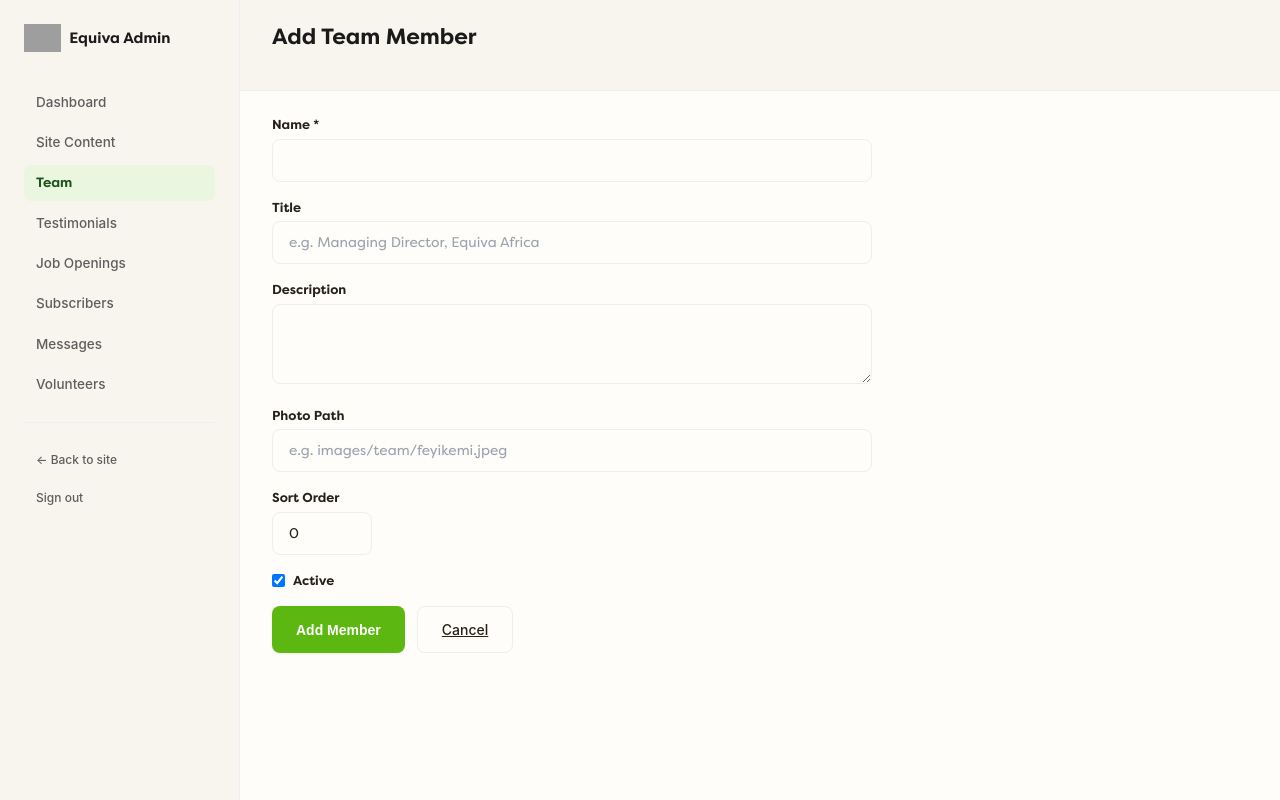
After one commit to iyke497/Equiva, a Flask app: page /admin/team/create in a window 1280 px wide. The commit adds this page. Run offline with Flask 3, Linux system fonts and the light colour scheme; the visitor is signed in with stand-in values (Sample User, id 1); some web fonts are replaced; grey boxes are pictures that could not be loaded.

Commit message:
feat: Phase 1A CMS - SiteContent, TeamMember, Testimonial models + admin CRUD + template integration

```diff
--- a/app/routes/admin.py
+++ b/app/routes/admin.py
@@ -3,7 +3,7 @@ from functools import wraps
 from datetime import datetime
 import csv, io
 from ..extensions import db
-from ..models import Subscriber, ContactMessage, Volunteer, JobOpening
+from ..models import Subscriber, ContactMessage, Volunteer, JobOpening, SiteContent, TeamMember, Testimonial
 import os
 
 admin_bp = Blueprint('admin', __name__, url_prefix='/admin')
@@ -43,6 +43,9 @@ def dashboard():
         'messages': ContactMessage.query.count(),
         'volunteers': Volunteer.query.count(),
         'openings': JobOpening.query.filter_by(is_active=True).count(),
+        'team': TeamMember.query.filter_by(is_active=True).count(),
+        'testimonials': Testimonial.query.filter_by(is_active=True).count(),
+        'content_items': SiteContent.query.count(),
     }
     recent_messages = ContactMessage.query.order_by(ContactMessage.created_at.desc()).limit(5).all()
     recent_volunteers = Volunteer.query.order_by(Volunteer.created_at.desc()).limit(5).all()
@@ -198,3 +201,125 @@ def opening_delete(id):
         db.session.delete(opening)
         db.session.commit()
     return redirect(url_for('admin.openings'))
+
+# ---- Site Content ----
+
+@admin_bp.route('/site-content', methods=['GET', 'POST'])
+@login_required
+def site_content():
+    if request.method == 'POST':
+        for key, value in request.form.items():
+            if key.startswith('ck_'):
+                actual_key = key[3:]
+                item = SiteContent.query.filter_by(content_key=actual_key).first()
+                if item:
+                    item.value = value
+                else:
+                    db.session.add(SiteContent(content_key=actual_key, value=value))
+        db.session.commit()
+        return redirect(url_for('admin.site_content'))
+
+    items = SiteContent.query.order_by(SiteContent.content_key).all()
+    return render_template('admin/site_content.html', items=items)
+
+# ---- Team Members ----
+
+@admin_bp.route('/team')
+@login_required
+def team():
+    items = TeamMember.query.order_by(TeamMember.sort_order).all()
+    return render_template('admin/team.html', items=items)
+
+@admin_bp.route('/team/create', methods=['GET', 'POST'])
+@login_required
+def team_create():
+    if request.method == 'POST':
+        member = TeamMember(
+            name=request.form['name'],
+            title=request.form.get('title', ''),
+            description=request.form.get('description', ''),
+            photo_path=request.form.get('photo_path', ''),
+            sort_order=int(request.form.get('sort_order', 0)),
+            is_active=request.form.get('is_active') == 'on'
+        )
+        db.session.add(member)
+        db.session.commit()
+        return redirect(url_for('admin.team'))
+    return render_template('admin/team_form.html', member=None)
+
+@admin_bp.route('/team/<int:id>/edit', methods=['GET', 'POST'])
+@login_required
+def team_edit(id):
+    member = db.session.get(TeamMember, id)
+    if not member:
+        return redirect(url_for('admin.team'))
+    if request.method == 'POST':
+        member.name = request.form['name']
+        member.title = request.form.get('title', '')
+        member.description = request.form.get('description', '')
+        member.photo_path = request.form.get('photo_path', '')
+        member.sort_order = int(request.form.get('sort_order', 0))
+        member.is_active = request.form.get('is_active') == 'on'
+        db.session.commit()
+        return redirect(url_for('admin.team'))
+    return render_template('admin/team_form.html', member=member)
+
+@admin_bp.route('/team/<int:id>/delete', methods=['POST'])
+@login_required
+def team_delete(id):
+    member = db.session.get(TeamMember, id)
+    if member:
+        db.session.delete(member)
+        db.session.commit()
+    return redirect(url_for('admin.team'))
+
+# ---- Testimonials ----
+
+@admin_bp.route('/testimonials')
+@login_required
+def testimonials():
+    items = Testimonial.query.order_by(Testimonial.sort_order).all()
+    return render_template('admin/testimonials.html', items=items)
+
+@admin_bp.route('/testimonials/create', methods=['GET', 'POST'])
+@login_required
+def testimonial_create():
+    if request.method == 'POST':
+        t = Testimonial(
+            quote_text=request.form['quote_text'],
+            author_name=request.form.get('author_name', ''),
+            author_title=request.form.get('author_title', ''),
+            page_context=request.form.get('page_context', ''),
+            sort_order=int(request.form.get('sort_order', 0)),
+            is_active=request.form.get('is_active') == 'on'
+        )
+        db.session.add(t)
+        db.session.commit()
+        return redirect(url_for('admin.testimonials'))
+    return render_template('admin/testimonial_form.html', testimonial=None)
+
+@admin_bp.route('/testimonials/<int:id>/edit', methods=['GET', 'POST'])
+@login_required
+def testimonial_edit(id):
+    t = db.session.get(Testimonial, id)
+    if not t:
+        return redirect(url_for('admin.testimonials'))
+    if request.method == 'POST':
+        t.quote_text = request.form['quote_text']
+        t.author_name = request.form.get('author_name', '')
+        t.author_title = request.form.get('author_title', '')
+        t.page_context = request.form.get('page_context', '')
+        t.sort_order = int(request.form.get('sort_order', 0))
+        t.is_active = request.form.get('is_active') == 'on'
+        db.session.commit()
+        return redirect(url_for('admin.testimonials'))
+    return render_template('admin/testimonial_form.html', testimonial=t)
+
+@admin_bp.route('/testimonials/<int:id>/delete', methods=['POST'])
+@login_required
+def testimonial_delete(id):
+    t = db.session.get(Testimonial, id)
+    if t:
+        db.session.delete(t)
+        db.session.commit()
+    return redirect(url_for('admin.testimonials'))
--- a/templates/admin/base.html
+++ b/templates/admin/base.html
@@ -17,10 +17,13 @@
             </a>
             <nav class="admin-nav">
                 <a href="{{ url_for('admin.dashboard') }}" class="admin-nav-link {{ 'active' if request.endpoint == 'admin.dashboard' }}">Dashboard</a>
+                <a href="{{ url_for('admin.site_content') }}" class="admin-nav-link {{ 'active' if request.endpoint in ['admin.site_content'] }}">Site Content</a>
+                <a href="{{ url_for('admin.team') }}" class="admin-nav-link {{ 'active' if request.endpoint in ['admin.team', 'admin.team_create', 'admin.team_edit'] }}">Team</a>
+                <a href="{{ url_for('admin.testimonials') }}" class="admin-nav-link {{ 'active' if request.endpoint in ['admin.testimonials', 'admin.testimonial_create', 'admin.testimonial_edit'] }}">Testimonials</a>
+                <a href="{{ url_for('admin.openings') }}" class="admin-nav-link {{ 'active' if request.endpoint == 'admin.openings' }}">Job Openings</a>
                 <a href="{{ url_for('admin.subscribers') }}" class="admin-nav-link {{ 'active' if request.endpoint == 'admin.subscribers' }}">Subscribers</a>
                 <a href="{{ url_for('admin.messages') }}" class="admin-nav-link {{ 'active' if request.endpoint == 'admin.messages' }}">Messages</a>
                 <a href="{{ url_for('admin.volunteers') }}" class="admin-nav-link {{ 'active' if request.endpoint == 'admin.volunteers' }}">Volunteers</a>
-                <a href="{{ url_for('admin.openings') }}" class="admin-nav-link {{ 'active' if request.endpoint == 'admin.openings' }}">Job Openings</a>
                 <hr style="border: none; border-top: 1px solid var(--border-light); margin: var(--space-16) 0;">
                 <a href="{{ url_for('main.index') }}" class="admin-nav-link" style="font-size: 12px;">← Back to site</a>
                 <a href="{{ url_for('admin.logout') }}" class="admin-nav-link" style="font-size: 12px;">Sign out</a>
--- /dev/null
+++ b/templates/admin/team_form.html
@@ -0,0 +1,37 @@
+{% extends "admin/base.html" %}
+{% block title %}{{ 'Edit' if member else 'Add' }} Team Member · Equiva Admin{% endblock %}
+{% block heading %}{{ 'Edit' if member else 'Add' }} Team Member{% endblock %}
+{% block content %}
+<form method="POST" class="admin-form">
+    <div class="form-group">
+        <label for="name">Name *</label>
+        <input type="text" id="name" name="name" value="{{ member.name if member else '' }}" class="form-input" required>
+    </div>
+    <div class="form-group">
+        <label for="title">Title</label>
+        <input type="text" id="title" name="title" value="{{ member.title if member else '' }}" class="form-input" placeholder="e.g. Managing Director, Equiva Africa">
+    </div>
+    <div class="form-group">
+        <label for="description">Description</label>
+        <textarea id="description" name="description" class="form-input" style="min-height: 80px;">{{ member.description if member else '' }}</textarea>
+    </div>
+    <div class="form-group">
+        <label for="photo_path">Photo Path</label>
+        <input type="text" id="photo_path" name="photo_path" value="{{ member.photo_path if member else '' }}" class="form-input" placeholder="e.g. images/team/feyikemi.jpeg">
+    </div>
+    <div class="form-group">
+        <label for="sort_order">Sort Order</label>
+        <input type="number" id="sort_order" name="sort_order" value="{{ member.sort_order if member else 0 }}" class="form-input" style="width: 100px;">
+    </div>
+    <div class="form-group">
+        <label style="display: flex; align-items: center; gap: var(--space-8); cursor: pointer;">
+            <input type="checkbox" name="is_active" {{ 'checked' if not member or member.is_active else '' }} style="width: auto;">
+            <span style="font-size: 13px;">Active</span>
+        </label>
+    </div>
+    <div style="display: flex; gap: var(--space-12);">
+        <button type="submit" class="btn-primary">{{ 'Update' if member else 'Add' }} Member</button>
+        <a href="{{ url_for('admin.team') }}" class="btn-secondary" style="display: inline-flex; align-items: center; padding: var(--space-12) var(--space-24);">Cancel</a>
+    </div>
+</form>
+{% endblock %}
--- a/templates/base.html
+++ b/templates/base.html
@@ -75,7 +75,7 @@
                 <div class="footer-grid">
                     <div class="footer-brand">
                         <img src="{{ url_for('static', filename='images/equiva-light.svg') }}" alt="Equiva" class="footer-logo theme-logo">
-                        <p class="footer-tagline">Driving social impact through innovative programs.</p>
+                        <p class="footer-tagline">{{ g.content.get('global.footer_tagline', 'Driving social impact through innovative programs.') }}</p>
                     </div>
                     <div class="footer-links">
                         <div class="footer-column">
--- a/templates/donor-pitch.html
+++ b/templates/donor-pitch.html
@@ -165,10 +165,10 @@
                     <svg width="32" height="32" viewBox="0 0 24 24" fill="none" stroke="currentColor" stroke-width="1.5">
                         <path d="M3 15h6v4H5v-4M9 5v6H3V5h6zM15 15h6v4h-4v-4M21 5v6h-6V5h6z"/>
                     </svg>
-                    <p class="quote-text">Equiva doesn't just deliver a report and leave. They stay, they train our people, and they make sure the systems actually work.</p>
+                    <p class="quote-text">{{ testimonial.quote_text if testimonial else 'Equiva doesn\'t just deliver a report and leave. They stay, they train our people, and they make sure the systems actually work.' }}</p>
                     <div class="quote-author">
-                        <span class="author-name">Dr. Kwame Asante</span>
-                        <span class="author-title">Health Director, Accra</span>
+                        <span class="author-name">{{ testimonial.author_name if testimonial else 'Dr. Kwame Asante' }}</span>
+                        <span class="author-title">{{ testimonial.author_title if testimonial else 'Health Director, Accra' }}</span>
                     </div>
                 </div>
             </div>
--- a/templates/index.html
+++ b/templates/index.html
@@ -171,10 +171,10 @@
                     <svg width="32" height="32" viewBox="0 0 24 24" fill="none" stroke="currentColor" stroke-width="1.5">
                         <path d="M3 15h6v4H5v-4M9 5v6H3V5h6zM15 15h6v4h-4v-4M21 5v6h-6V5h6z"/>
                     </svg>
-                    <p class="quote-text">Equiva helped us scale our impact. Our programs are more effective, and we reach more communities.</p>
+                    <p class="quote-text">{{ testimonial.quote_text if testimonial else 'Equiva helped us scale our impact. Our programs are more effective, and we reach more communities.' }}</p>
                     <div class="quote-author">
-<span class="author-name">Dr. Kwame Asante</span>
-                                <span class="author-title">Health Director, Accra</span>
+                        <span class="author-name">{{ testimonial.author_name if testimonial else 'Dr. Kwame Asante' }}</span>
+                        <span class="author-title">{{ testimonial.author_title if testimonial else 'Health Director, Accra' }}</span>
                     </div>
                 </div>
             </div>
--- a/templates/what-we-do.html
+++ b/templates/what-we-do.html
@@ -171,10 +171,10 @@
                     <svg width="32" height="32" viewBox="0 0 24 24" fill="none" stroke="currentColor" stroke-width="1.5">
                         <path d="M3 15h6v4H5v-4M9 5v6H3V5h6zM15 15h6v4h-4v-4M21 5v6h-6V5h6z"/>
                     </svg>
-                    <p class="quote-text">Equiva doesn't just deliver a report and leave. They stay, they train our people, and they make sure the systems actually work.</p>
+                    <p class="quote-text">{{ testimonial.quote_text if testimonial else 'Equiva doesn\'t just deliver a report and leave. They stay, they train our people, and they make sure the systems actually work.' }}</p>
                     <div class="quote-author">
-                        <span class="author-name">Dr. Kwame Asante</span>
-                        <span class="author-title">Health Director, Accra</span>
+                        <span class="author-name">{{ testimonial.author_name if testimonial else 'Dr. Kwame Asante' }}</span>
+                        <span class="author-title">{{ testimonial.author_title if testimonial else 'Health Director, Accra' }}</span>
                     </div>
                 </div>
             </div>
```
Also changed, not shown: app/__init__.py (+49 -6 lines), app/models.py (+31 -1 lines), app/routes/main.py (+19 -6 lines), templates/about.html (+11 -13 lines), templates/admin/site_content.html (added, +15 -0 lines), templates/admin/team.html (added, +33 -0 lines), templates/admin/testimonial_form.html (added, +38 -0 lines), templates/admin/testimonials.html (added, +33 -0 lines), templates/contact.html (+4 -4 lines).
